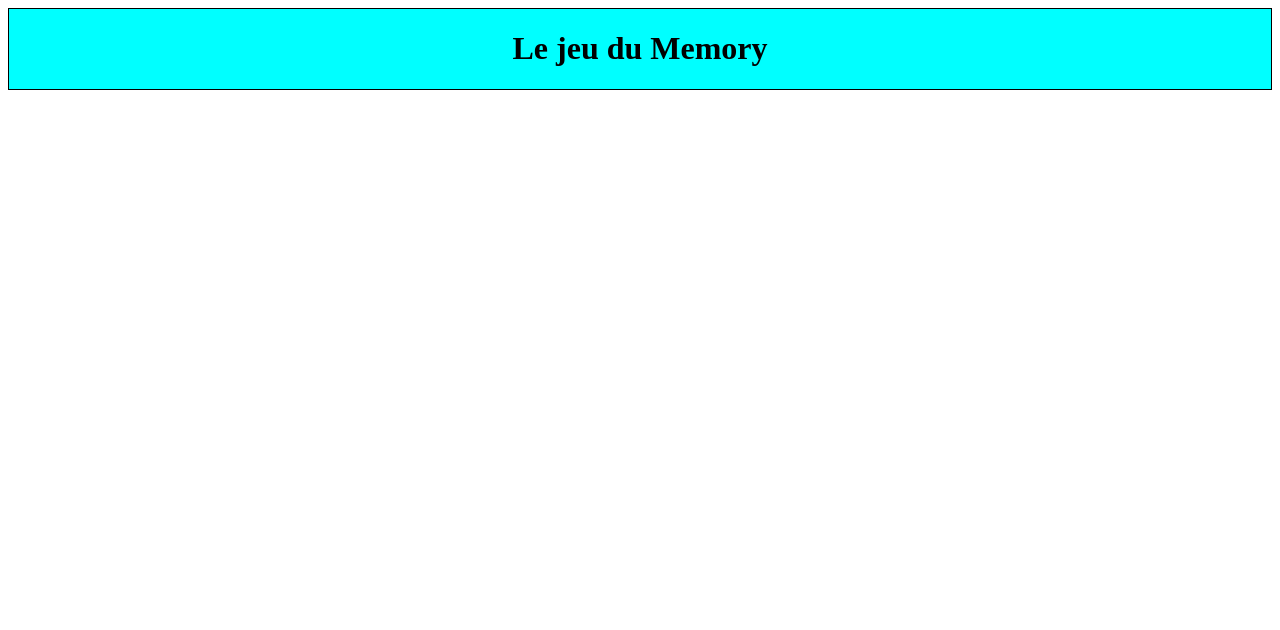
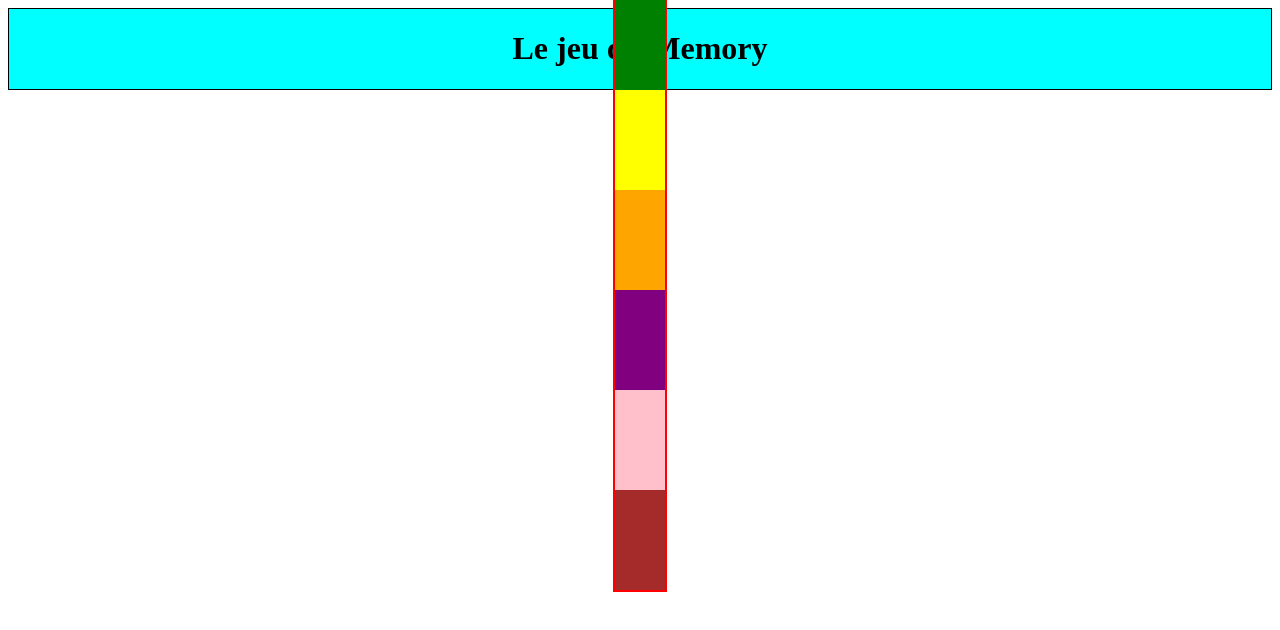
Before and after one commit to karimsekri/le_memory, a website built with Vite: page index.html in a window 1280 px wide. Both pictures are taken after a click on the button "Début de la partie". Built offline with nearby package versions, Linux system fonts and the light colour scheme.

Commit message:
Ajout du divContainer

```diff
--- a/src/main.ts
+++ b/src/main.ts
@@ -1,10 +1,32 @@
 const app = document.querySelector('#app') as HTMLDivElement;
 const btnStart = document.querySelector("#init-button") as HTMLButtonElement;
+const colors = ["red", "blue", "green", "yellow", "orange", "purple", "pink", "brown"];
+
+let compteur = 0 ;
 
 btnStart.addEventListener("click", () => {
   afficher_debut_jeu();
+  compteur++;
 });
 
 function afficher_debut_jeu (){
   btnStart.remove();
+
+  const divContainer = document.createElement("div") as HTMLDivElement
+  divContainer.setAttribute('id', 'divContainer')
+
+  app.appendChild(divContainer);
+
+  const tiles = new Array(16).fill('').map( (_, i) => {
+    const tile = document.createElement("div")
+    tile.setAttribute("class", "tile")
+    tile.style.width ="50px"
+    tile.style.height = "50px"
+    tile.style.backgroundColor = colors[Math.floor(i/2)]
+    return tile
+})
+
+
+// Add the tiles to the app
+tiles.forEach( tile => divContainer.appendChild(tile))
 }
--- a/src/style.css
+++ b/src/style.css
@@ -11,3 +11,7 @@ h1 {
   align-items: center;
   height: 200px;
 }
+
+#divContainer{
+  border: 2px solid red ;
+}
```
